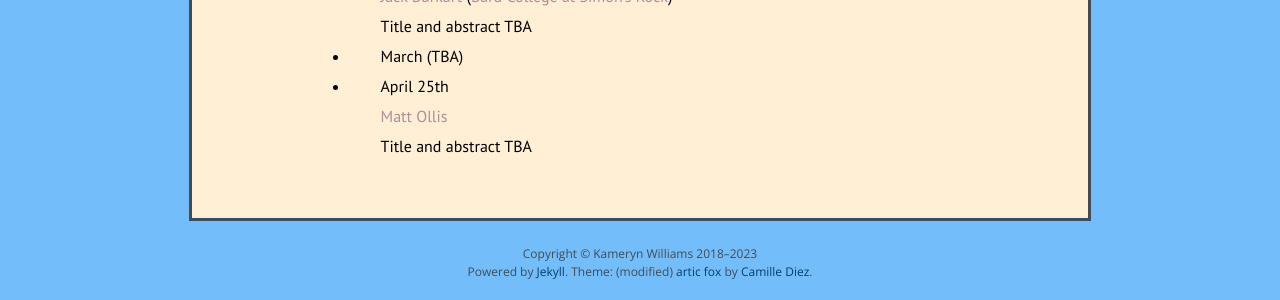
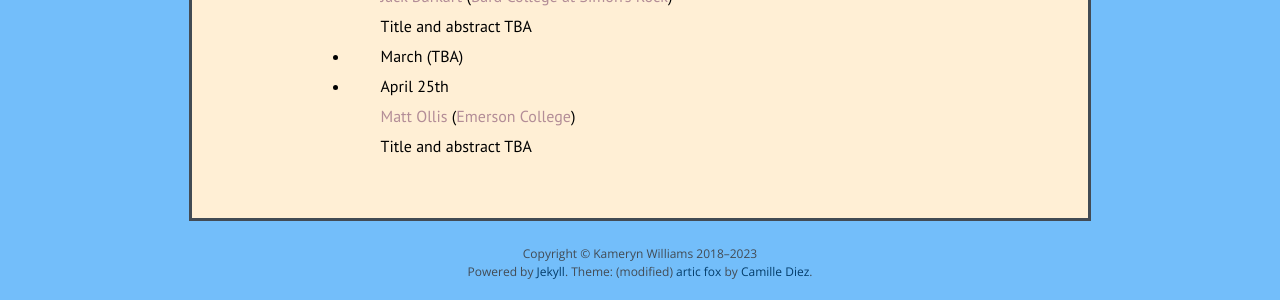
Before and after one commit to kamerynjw/kamerynjw.github.io, a Jekyll site: the page built from seminars/SR-colloquium.md, in a window 1280 px wide. Shown: the part 321-621 px from the top of the page. Built offline with Jekyll 4.4.1, drawn with Linux system fonts in a browser that asks for light colours; nearby versions of some CDN libraries.

Commit message:
dropped a link oops

```diff
--- a/seminars/SR-colloquium.md
+++ b/seminars/SR-colloquium.md
@@ -19,6 +19,6 @@ The colloquium meets on Thursdays at 2:40pm, unless otherwise stated.
 
 * April 25th
 
-    [Matt Ollis](https://emerson.edu/)
+    [Matt Ollis](https://emerson.edu/faculty-staff-directory/matt-ollis) ([Emerson College](https://emerson.edu/))
 
     Title and abstract TBA
```
